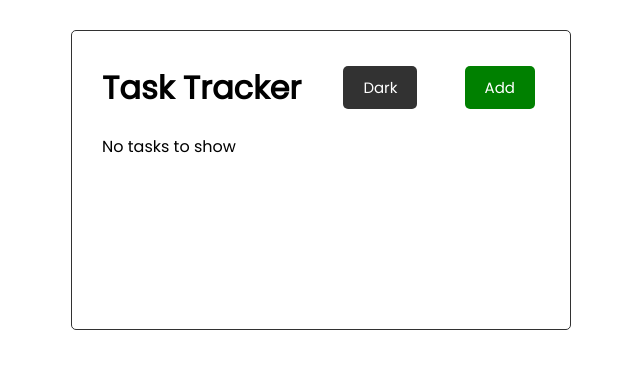
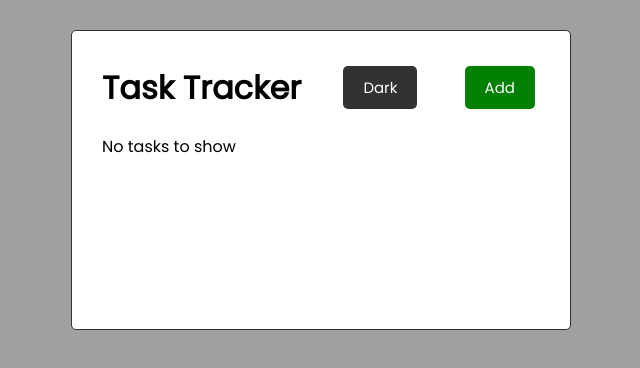
Before and after one commit to HagayHaut/phase-3-project-frontend, a React (Create React App) app: page / in a window 1280 px wide. Shown: the top 368 px of the page, without its empty margins (319-959 px from the left). Built offline with nearby package versions, Linux system fonts and the light colour scheme; no server answers.

Commit message:
change app background color

```diff
--- a/src/index.css
+++ b/src/index.css
@@ -8,6 +8,7 @@
 
 body {
   font-family: 'Poppins', sans-serif;
+  background: rgb(160, 160, 160);
 }
 
 .container.dark {
@@ -20,6 +21,7 @@ body {
 
 .container {
   max-width: 500px;
+  background: #fff;
   margin: 30px auto;
   overflow: auto;
   min-height: 300px;
```
Also changed, not shown: src/App.js (indentation only).
